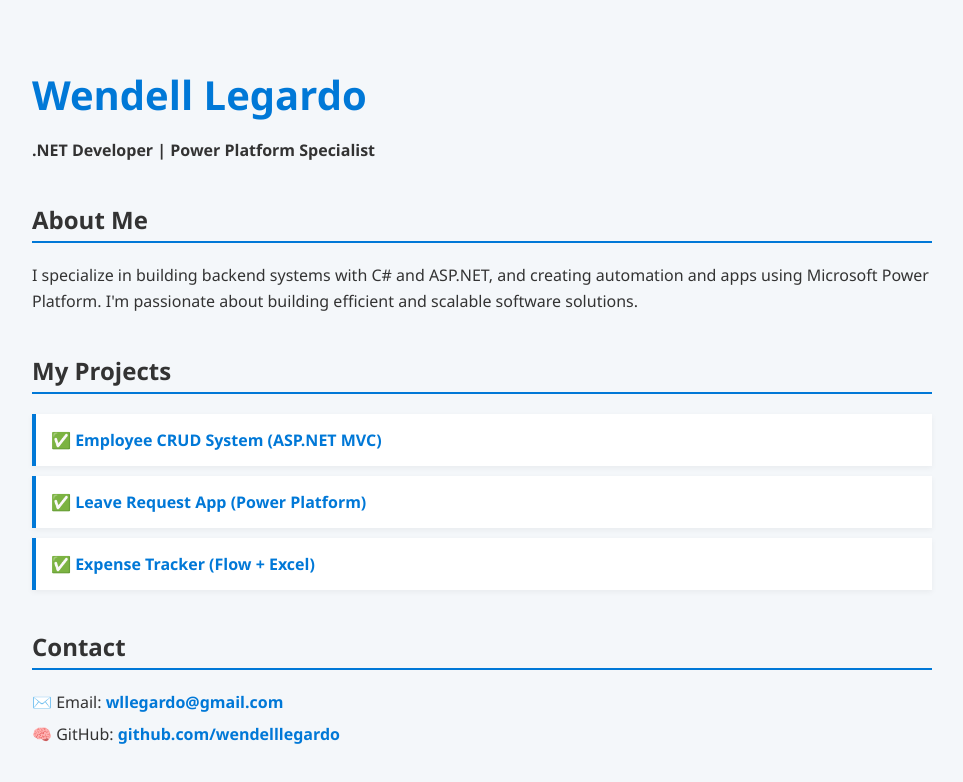
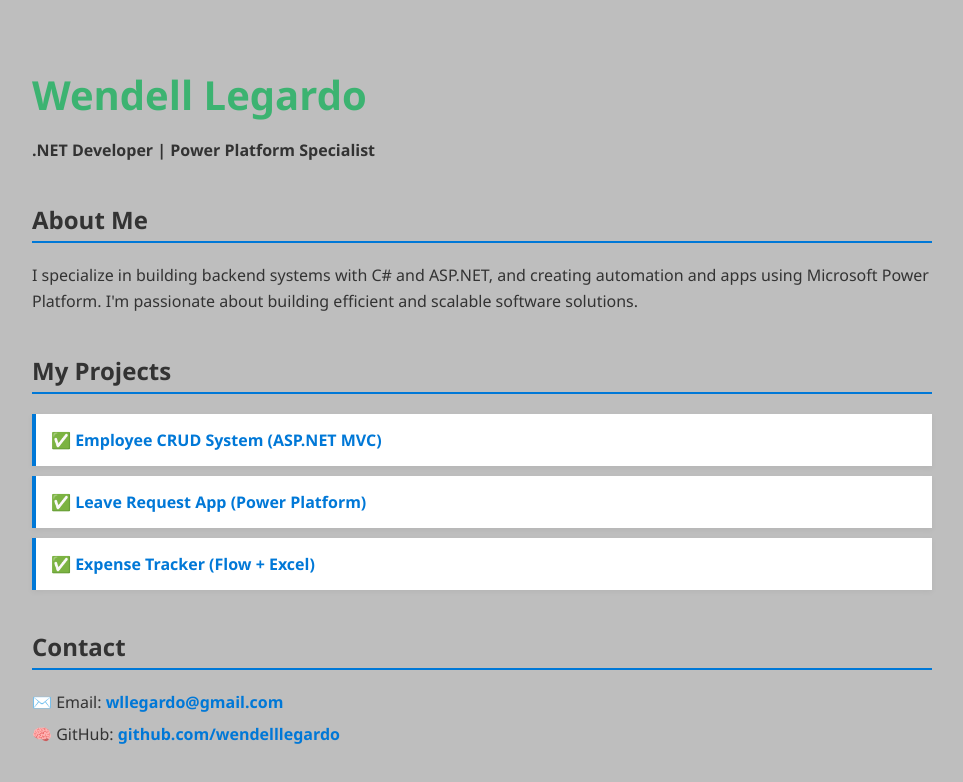
Before and after one commit to wendelllegardo/portfolio, a plain HTML site: page index.html in a window 1280 px wide. Shown: the whole page, without its empty margins (158-1121 px from the left). Drawn offline with Linux system fonts and the light colour scheme.

Commit message:
Update index.html

```diff
--- a/index.html
+++ b/index.html
@@ -7,7 +7,7 @@
   <style>
     body {
       font-family: 'Segoe UI', sans-serif;
-      background: #f4f7fa;
+      background: #bebebe;
       margin: 0;
       padding: 0;
       color: #333;
@@ -21,7 +21,7 @@
 
     h1 {
       font-size: 2.5rem;
-      color: #0078D7;
+      color: #3cb371;
       margin-bottom: 5px;
     }
 
```
